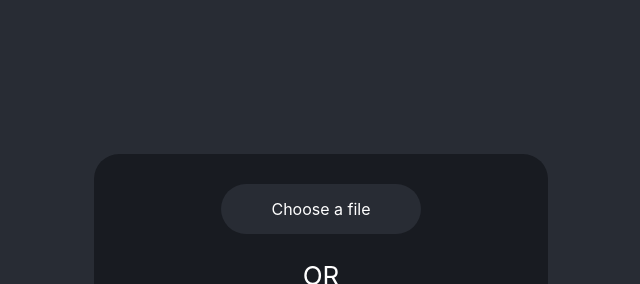
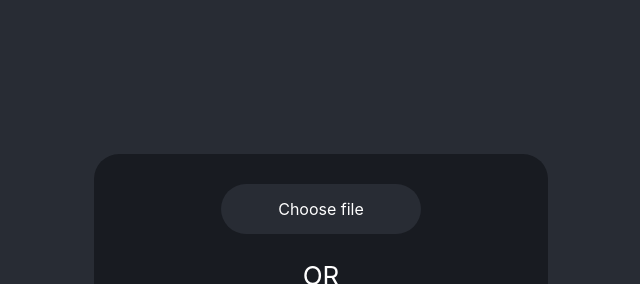
Before and after one commit to csgeeek/scan-to-healthify, a React (Create React App) app: page / in a window 1280 px wide. Shown: the top 284 px of the page, without its empty margins (319-959 px from the left). Built offline with nearby package versions, Linux system fonts and the light colour scheme.

Commit message:
input type number

```diff
--- a/src/components/DisplayForm.js
+++ b/src/components/DisplayForm.js
@@ -74,7 +74,7 @@ const DisplayForm = () => {
 			<div className='form-upload'>
 			<input className='input-upload' type="file" id="file" onChange={(e) => setFile(e.target.files[0])}/>
 				<label className='input-upload' for="file">
-					Choose a file
+					Choose file
 				</label>
 			</div>
 			<p>OR</p>
```
